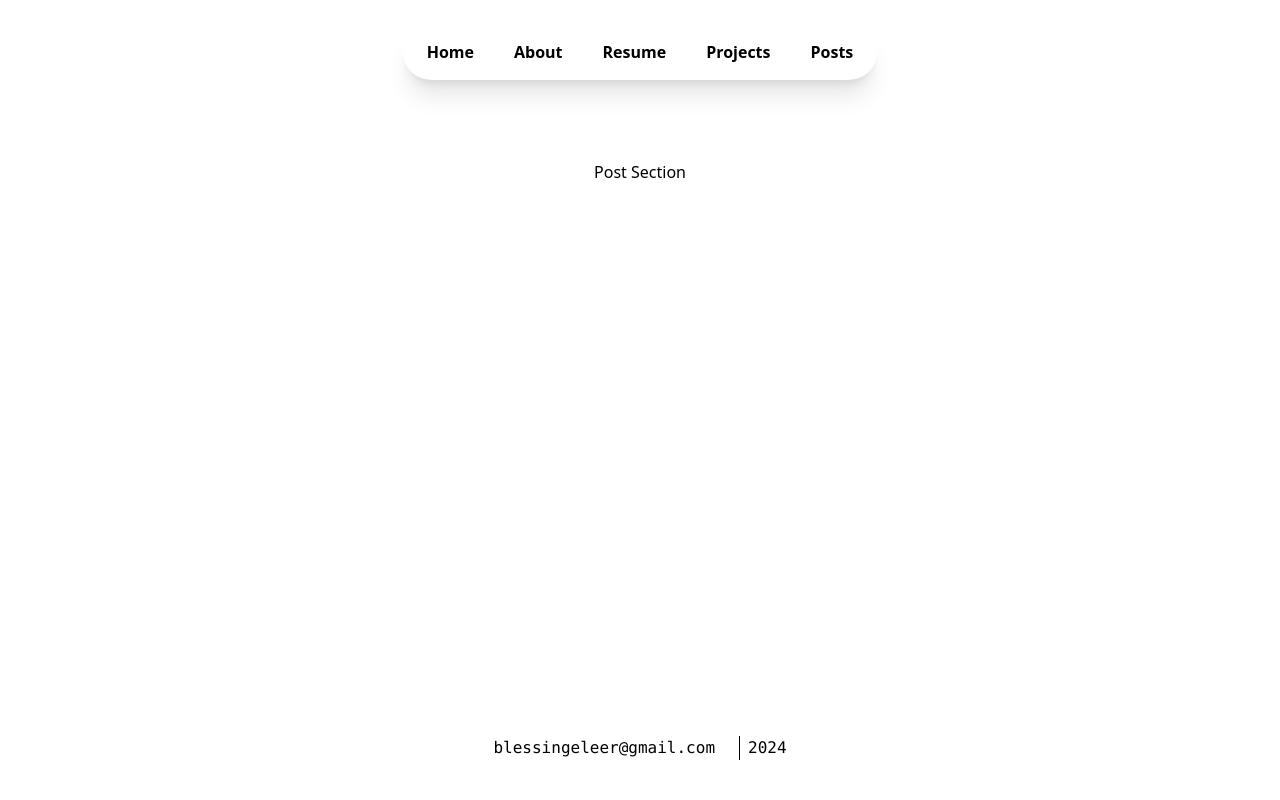
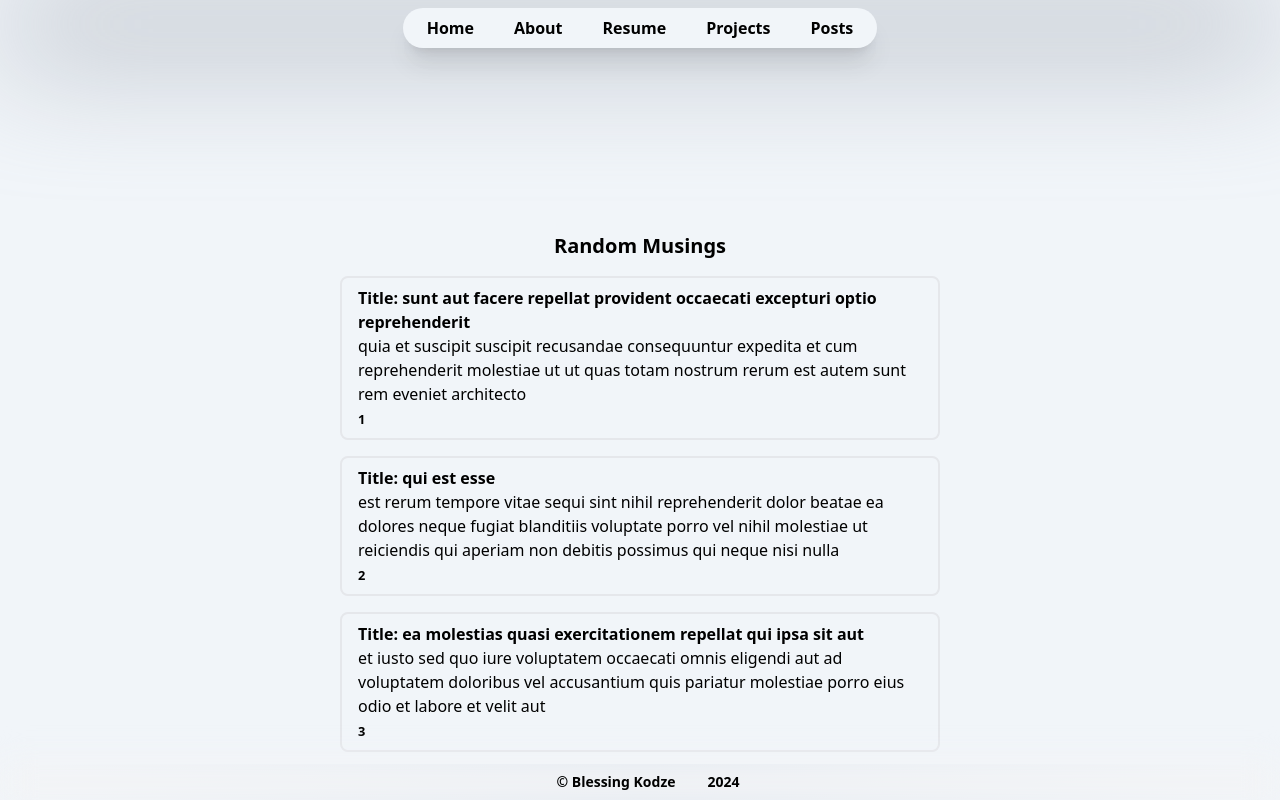
Before and after one commit to Chinxeleer/chinxeleer-web, a Next.js app: page /posts in a window 1280 px wide. Shown: the top 800 px of the page. Built offline with nearby package versions, Linux system fonts and the light colour scheme.

Commit message:
styled home page and posts

```diff
--- a/app/about/page.tsx
+++ b/app/about/page.tsx
@@ -1,7 +1,27 @@
 import React from "react";
 
 const About = () => {
-  return <section>About Section</section>;
+  return (
+    <section>
+      <div className="w-[600px]">
+        <p>
+          {" "}
+          <span className="font-bold text-3xl">Hello!</span> {"I'm"} a dedicated
+          {" "}<span className="text-orange-800 underline">student</span> with a
+          passion for{" "}
+          <span className="text-orange-800 underline">
+            Computer Science and Applied Science
+          </span>
+          . I love using neoVim as my text editor of choice and have a deep
+          appreciation for{" "}
+          <span className="text-orange-800 underline">Rust</span> as my primary
+          programming language. My technical toolkit also includes JavaScript,
+          TypeScript, Python, and Dart. Additionally, I am currently expanding
+          my skills by learning Next.js.{" "}
+        </p>
+      </div>
+    </section>
+  );
 };
 
 export default About;
--- a/app/layout.tsx
+++ b/app/layout.tsx
@@ -15,9 +15,11 @@ export default function RootLayout({
 }>) {
   return (
     <html lang="en">
-      <body className="flex flex-col bg-grey-100 md:px-0 xl:px-20 items-center justify-center h-screen">
+      <body className="flex flex-col bg-slate-100 md:px-0 xl:px-20 justify-center items-center min-w-screen min-h-screen">
         <Nav />
-        <div className="flex-1 pt-20 ">{children}</div>
+        <main className="min-h-max xl:mt-6 sm:mt-2 min-w-full flex flex-col items-center pt-20 pb-20">
+          {children}
+        </main>
         <Footer />
       </body>
     </html>
--- a/app/page.tsx
+++ b/app/page.tsx
@@ -3,8 +3,8 @@ import { Avatar, AvatarFallback, AvatarImage } from "@/components/ui/avatar";
 
 export default function Home() {
   return (
-    <main className="flex flex-col  justify-between items-center w-full">
-      <div className="flex flex-col min-w-[50px]   gap-2">
+    <section className="flex flex-col items-center w-full">
+      <div className="flex flex-col min-w-[50px] gap-2">
         <Avatar className="h-20 w-20">
           <AvatarImage src={`profile.jpg`} alt="BK" />
           <AvatarFallback>CN</AvatarFallback>
@@ -12,6 +12,6 @@ export default function Home() {
         <h2 className="text-center font-bold">Student</h2>
       </div>
       <Hero />
-    </main>
+    </section>
   );
 }
--- a/app/posts/page.tsx
+++ b/app/posts/page.tsx
@@ -1,3 +1,11 @@
+import PostList from "@/components/PostList";
 export default function Post() {
-  return <section>Post Section</section>;
+  return (
+    <section className="relative mt-32">
+      <h1 className="text-xl text-center font-extrabold">Random Musings</h1>
+      <div className="max-h-full overflow-auto ">
+        <PostList />
+      </div>
+    </section>
+  );
 }
--- a/components/Footer.tsx
+++ b/components/Footer.tsx
@@ -1,8 +1,11 @@
 const Footer = () => {
   return (
-    <footer className="flex divide-black divide-x justify-center item-center mb-10 space-x-4">
-      <h1 className="font-mono px-2">blessingeleer@gmail.com</h1>
-      <h1 className="font-mono px-2">{new Date().getFullYear()}</h1>
+    <footer className="fixed bg-inherit bottom-0 flex bg-gradient-to-r from-slate-100 via-slate-200 to-slate-100 w-full  justify-center item-center space-x-4">
+      <div className="absolute top-0 left-0 right-0 bottom-0 bg-gray-100 blur-lg z-10"></div>
+      <h1 className="z-20 text-sm font-extrabold p-2">&copy; Blessing Kodze</h1>
+      <h1 className="z-20 text-sm font-extrabold p-2">
+        {new Date().getFullYear()}
+      </h1>
     </footer>
   );
 };
--- a/components/Hero.tsx
+++ b/components/Hero.tsx
@@ -1,21 +1,16 @@
 const Hero = () => {
   return (
-    <section className="max-w-[600px] sm:p-2 md:p4">
-      <h1 className="text-5xl font-extrabold text-center mb-6 p-2 mx-auto">
-        Blessing Kodze
-      </h1>
-      <p className="text-wrap text-center min-w-[300px]">
-        Lorem ipsum dolor sit amet, consectetur adipiscing elit. Sed imperdiet
-        pellentesque commodo. Curabitur sit amet mauris consequat, blandit
-        tortor a, elementum justo. Nam ornare, nunc ac imperdiet interdum, velit
-        nunc volutpat nisi, id malesuada nibh nisi ac turpis. Vestibulum
-        sollicitudin ipsum hendrerit risus efficitur, eu aliquam libero semper.
-        Praesent viverra turpis nec tellus sollicitudin, ac finibus diam
-        placerat. Cras bibendum ante ut congue consequat. Aliquam aliquet tortor
-        metus, quis venenatis diam imperdiet sit amet. Vestibulum euismod
-        placerat placerat.
-      </p>
-    </section>
+    <div className="max-w-[600px] sm:p-2 md:p-4">
+      <div className="text-center pt-6">
+        <h1 className="text-5xl font-extrabold text-center mb-6 p-2 mx-auto">
+          Blessing Kodze
+        </h1>
+        <p className="text-md font-bold text-gray-600">
+          Welcome to my personal website, where I share my journey and projects
+          in the world of technology.
+        </p>
+      </div>
+    </div>
   );
 };
 
--- a/components/Nav.tsx
+++ b/components/Nav.tsx
@@ -10,13 +10,14 @@ const Nav = () => {
     { link: "/posts", text: "Posts" },
   ];
   return (
-    <nav className="flex justify-center">
-      <ul className="flex xl:gap-2 md:gap-2 p-2 rounded-full xl:mt-6 md:mt-2 shadow-xl">
+    <nav className="fixed top-0  z-10 w-full flex justify-center">
+      <div className="absolute top-0 left-0 right-0 bottom-0 bg-gray-400 blur-3xl z-10"></div>
+      <ul className="relative flex xl:gap-2 top-0 z-20 bg-slate-100 md:gap-2 px-2 rounded-full md:mt-2 shadow-xl">
         {pageLinks.map((item, index) => {
           return (
             <li
               key={index}
-              className="rounded-lg font-extrabold hover:underline  underline-offset-8 decoration-2 xl:px-4 xl:py-2 px-2 "
+              className="rounded-lg font-extrabold hover:underline underline-offset-8 decoration-2 xl:px-4 xl:py-2 px-2 py-2"
             >
               <Link href={item.link}>{item.text}</Link>
             </li>
--- /dev/null
+++ b/components/PostList.tsx
@@ -0,0 +1,91 @@
+import React from "react";
+
+const PostList = () => {
+  const posts = [
+    {
+      userId: 1,
+      id: 1,
+      title:
+        "sunt aut facere repellat provident occaecati excepturi optio reprehenderit",
+      body: "quia et suscipit\nsuscipit recusandae consequuntur expedita et cum\nreprehenderit molestiae ut ut quas totam\nnostrum rerum est autem sunt rem eveniet architecto",
+    },
+    {
+      userId: 1,
+      id: 2,
+      title: "qui est esse",
+      body: "est rerum tempore vitae\nsequi sint nihil reprehenderit dolor beatae ea dolores neque\nfugiat blanditiis voluptate porro vel nihil molestiae ut reiciendis\nqui aperiam non debitis possimus qui neque nisi nulla",
+    },
+    {
+      userId: 1,
+      id: 3,
+      title: "ea molestias quasi exercitationem repellat qui ipsa sit aut",
+      body: "et iusto sed quo iure\nvoluptatem occaecati omnis eligendi aut ad\nvoluptatem doloribus vel accusantium quis pariatur\nmolestiae porro eius odio et labore et velit aut",
+    },
+    {
+      userId: 1,
+      id: 4,
+      title: "eum et est occaecati",
+      body: "ullam et saepe reiciendis voluptatem adipisci\nsit amet autem assumenda provident rerum culpa\nquis hic commodi nesciunt rem tenetur doloremque ipsam iure\nquis sunt voluptatem rerum illo velit",
+    },
+    {
+      userId: 1,
+      id: 5,
+      title: "nesciunt quas odio",
+      body: "repudiandae veniam quaerat sunt sed\nalias aut fugiat sit autem sed est\nvoluptatem omnis possimus esse voluptatibus quis\nest aut tenetur dolor neque",
+    },
+    {
+      userId: 1,
+      id: 6,
+      title: "dolorem eum magni eos aperiam quia",
+      body: "ut aspernatur corporis harum nihil quis provident sequi\nmollitia nobis aliquid molestiae\nperspiciatis et ea nemo ab reprehenderit accusantium quas\nvoluptate dolores velit et doloremque molestiae",
+    },
+    {
+      userId: 1,
+      id: 7,
+      title: "magnam facilis autem",
+      body: "dolore placeat quibusdam ea quo vitae\nmagni quis enim qui quis quo nemo aut saepe\nquidem repellat excepturi ut quia\nsunt ut sequi eos ea sed quas",
+    },
+    {
+      userId: 1,
+      id: 8,
+      title: "dolorem dolore est ipsam",
+      body: "dignissimos aperiam dolorem qui eum\nfacilis quibusdam animi sint suscipit qui sint possimus cum\nquaerat magni maiores excepturi\nipsam ut commodi dolor voluptatum modi aut vitae",
+    },
+    {
+      userId: 1,
+      id: 9,
+      title: "nesciunt iure omnis dolorem tempora et accusantium",
+      body: "consectetur animi nesciunt iure dolore\nenim quia ad\nveniam autem ut quam aut nobis\net est aut quod aut provident voluptas autem voluptas",
+    },
+    {
+      userId: 1,
+      id: 10,
+      title: "optio molestias id quia eum",
+      body: "quo et expedita modi cum officia vel magni\ndoloribus qui repudiandae\nvero nisi sit\nquos veniam quod sed accusamus veritatis error",
+    },
+    {
+      userId: 2,
+      id: 11,
+      title: "et ea vero quia laudantium autem",
+      body: "delectus reiciendis molestiae occaecati non minima eveniet qui voluptatibus\naccusamus in eum beatae sit\nvel qui neque voluptates ut commodi qui incidunt\nut animi commodi",
+    },
+  ];
+  return (
+    <section className="w-full">
+      <div className="flex-1 flex flex-col overflow-auto min-w-full">
+        {posts.map((post, index) => (
+          <div
+            key={index}
+            className="border-2 hover:bg-slate-300 w-[600px] rounded-lg px-4 py-2 mt-4"
+          >
+            <h1 className="font-bold ">Title: {post.title}</h1>
+            <p className="text-md">{post.body}</p>
+            <small className="font-bold">{post.id}</small>
+          </div>
+        ))}
+      </div>
+    </section>
+  );
+};
+
+export default PostList;
```
